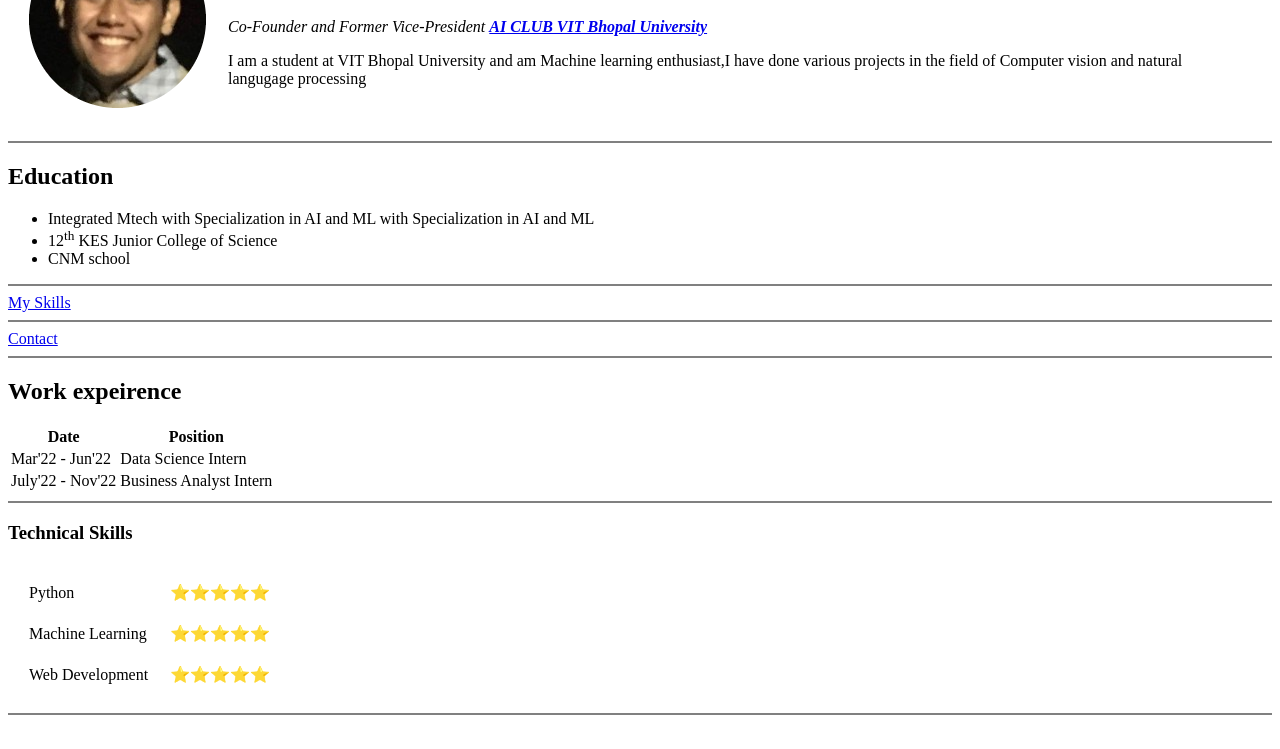
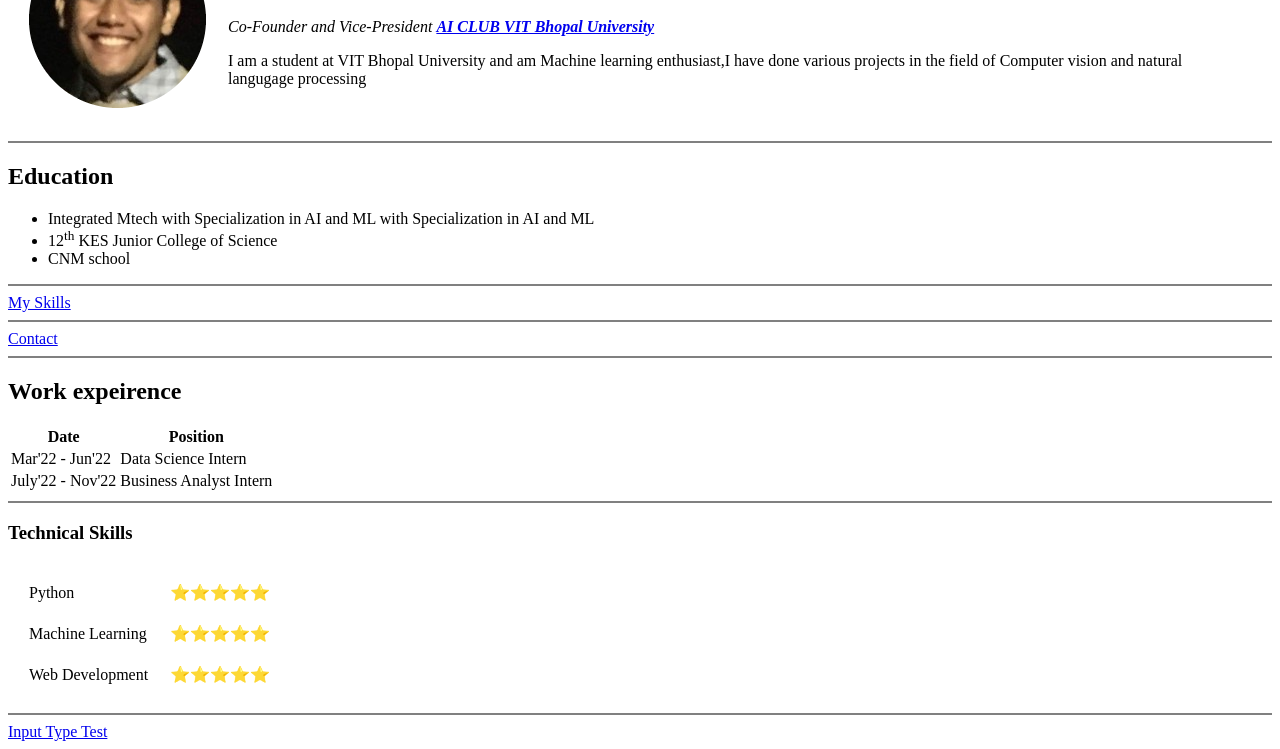
Before and after one commit to Om-Rajani/Web-Developement-1-Cv, a plain HTML site: page index.html in a window 1280 px wide. Shown: the part 98-847 px from the top of the page. Before the commit the page ends 821 px from the top, so only its background shows below. Drawn offline with Linux system fonts and the light colour scheme.

Commit message:
Added CSS files and changes in the Html

```diff
--- a/index.html
+++ b/index.html
@@ -4,14 +4,14 @@
 <head>
     <meta charset="UTF-8">
     <title>First Website</title>
+    <link rel="stylesheet" href="css/style.css">
 </head>
-
 <body>
     <table cellspacing="20">
         <tr>
             <td><img src="images/om-circle.png" alt="Om Rajani Profile"></td>
             <td><h1>Om Rajani</h1>
-                <p><em>Co-Founder and Former Vice-President <b><a href="https://www.instagram.com/aiclub.vitb/?hl=en">AI CLUB VIT Bhopal University</a></b></em></p>
+                <p><em>Co-Founder and Vice-President <b><a href="https://www.instagram.com/aiclub.vitb/?hl=en">AI CLUB VIT Bhopal University</a></b></em></p>
                 <p>I am a student at VIT Bhopal University and am Machine learning enthusiast,I have done various projects in the field of Computer vision and natural langugage processing</p></td>
         </tr>
     </table>
@@ -71,7 +71,7 @@
         </tr>
     </table>
     <hr size="2" noshade>
-    <!--<a href="inputs.html">Input Type Test</a> -->
+    <a href="inputs.html">Input Type Test</a>
 
 </body>
 
```
Also changed, not shown: contact.html (+1 -0 lines), inputs.html (+1 -0 lines), skills.html (+1 -0 lines).
